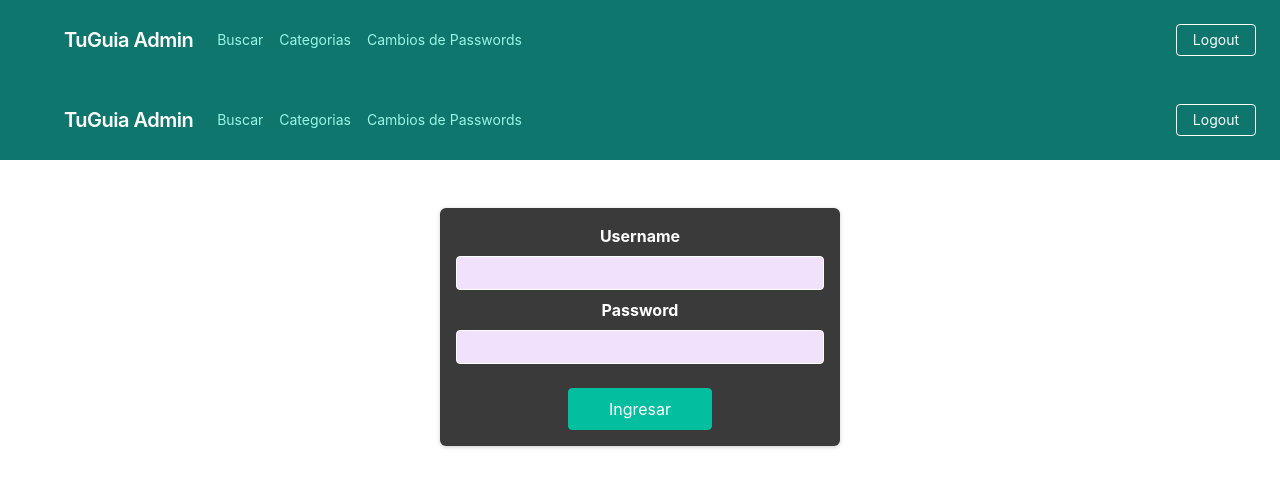
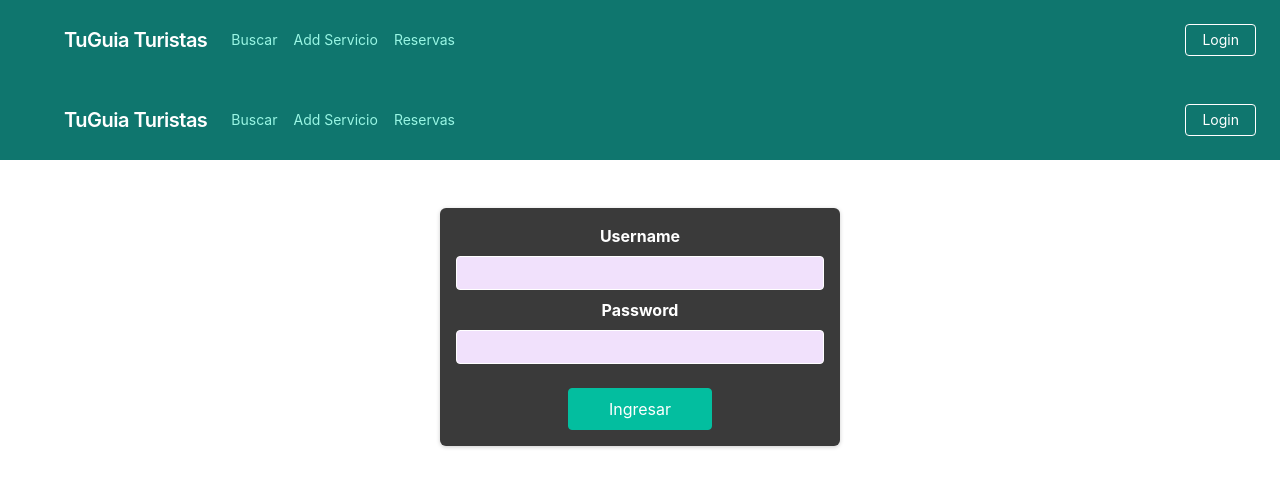
Before and after one commit to ort-tuguia/tuguia-web, a Next.js app: page /auth in a window 1280 px wide. Shown: the top 486 px of the page. Built offline with nearby package versions, Linux system fonts and the light colour scheme; no server answers.

Commit message:
Update layout.js

```diff
--- a/components/layout/layout.js
+++ b/components/layout/layout.js
@@ -5,7 +5,7 @@ import AdminHeader from "./admin-header";
 function Layout(props) {
   return (
     <Fragment>
-      <AdminHeader/>
+      <MainHeader/>
       <main>{props.children}</main>
     </Fragment>
   );
```
